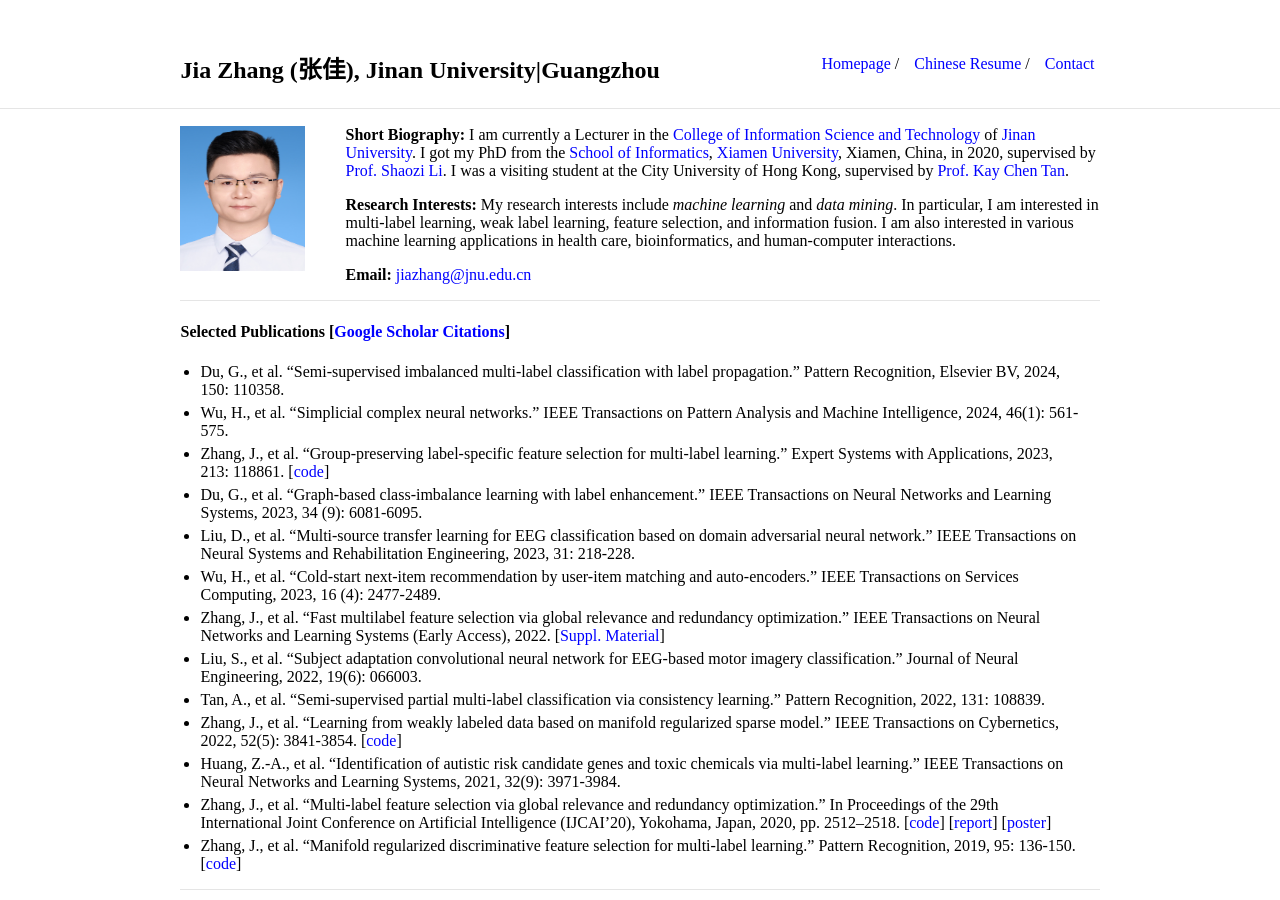
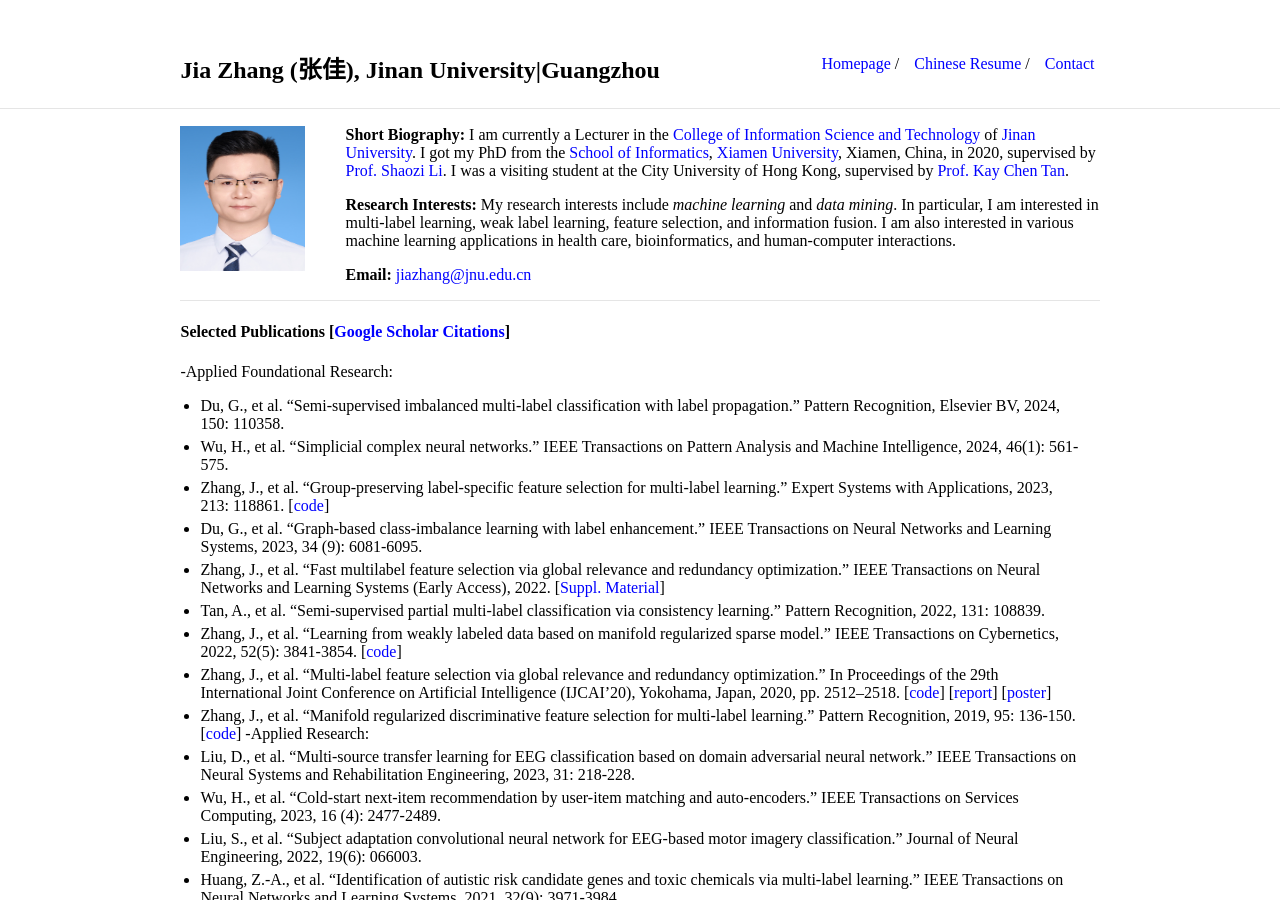
Before and after one commit to jiazhang-ml/jiazhang-ml.github.io, a Jekyll site: the page built from index.md, in a window 1280 px wide and 900 px high. Built offline with Jekyll 4.4.1, drawn with Linux system fonts in a browser that asks for light colours; some of the changed text lies outside the part shown.

Commit message:
Update index.md

```diff
--- a/index.md
+++ b/index.md
@@ -15,19 +15,21 @@ layout: default
 
 #### Selected Publications [[Google Scholar Citations](https://scholar.google.com.hk/citations?user=yBaTk-gAAAAJ&hl=en)]
 
+-Applied Foundational Research:
 * Du, G., et al. "Semi-supervised imbalanced multi-label classification with label propagation." Pattern Recognition, Elsevier BV, 2024, 150: 110358.
 * Wu, H., et al. "Simplicial complex neural networks." IEEE Transactions on Pattern Analysis and Machine Intelligence, 2024, 46(1): 561-575.
 * Zhang, J., et al. "Group-preserving label-specific feature selection for multi-label learning." Expert Systems with Applications, 2023, 213: 118861. [[code](https://codeocean.com/capsule/1281687/tree/v1)]
 * Du, G., et al. "Graph-based class-imbalance learning with label enhancement." IEEE Transactions on Neural Networks and Learning Systems, 2023, 34 (9): 6081-6095.
+* Zhang, J., et al. "Fast multilabel feature selection via global relevance and redundancy optimization." IEEE Transactions on Neural Networks and Learning Systems (Early Access), 2022. [[Suppl. Material](SM-GRROfast.pdf)]
+* Tan, A., et al. "Semi-supervised partial multi-label classification via consistency learning." Pattern Recognition, 2022, 131: 108839.
+* Zhang, J., et al. "Learning from weakly labeled data based on manifold regularized sparse model." IEEE Transactions on Cybernetics, 2022, 52(5): 3841-3854. [[code](MSWL-master.zip)]
+* Zhang, J., et al. "Multi-label feature selection via global relevance and redundancy optimization." In Proceedings of the 29th International Joint Conference on Artificial Intelligence (IJCAI’20), Yokohama, Japan, 2020, pp. 2512–2518. [[code](GRRO-master.zip)] [[report](v15.pptx)] [[poster](poster.pdf)]
+* Zhang, J., et al. "Manifold regularized discriminative feature selection for multi-label learning." Pattern Recognition, 2019, 95: 136-150. [[code](MDFS-master.zip)]
+-Applied Research:
 * Liu, D., et al. "Multi-source transfer learning for EEG classification based on domain adversarial neural network." IEEE Transactions on Neural Systems and Rehabilitation Engineering, 2023, 31: 218-228.
 * Wu, H., et al. "Cold-start next-item recommendation by user-item matching and auto-encoders." IEEE Transactions on Services Computing, 2023, 16 (4): 2477-2489.
-* Zhang, J., et al. "Fast multilabel feature selection via global relevance and redundancy optimization." IEEE Transactions on Neural Networks and Learning Systems (Early Access), 2022. [[Suppl. Material](SM-GRROfast.pdf)]
 * Liu, S., et al. "Subject adaptation convolutional neural network for EEG-based motor imagery classification." Journal of Neural Engineering, 2022, 19(6): 066003.
-* Tan, A., et al. "Semi-supervised partial multi-label classification via consistency learning." Pattern Recognition, 2022, 131: 108839.
-* Zhang, J., et al. "Learning from weakly labeled data based on manifold regularized sparse model." IEEE Transactions on Cybernetics, 2022, 52(5): 3841-3854. [[code](MSWL-master.zip)]
 * Huang, Z.-A., et al. "Identification of autistic risk candidate genes and toxic chemicals via multi-label learning." IEEE Transactions on Neural Networks and Learning Systems, 2021, 32(9): 3971-3984.
-* Zhang, J., et al. "Multi-label feature selection via global relevance and redundancy optimization." In Proceedings of the 29th International Joint Conference on Artificial Intelligence (IJCAI’20), Yokohama, Japan, 2020, pp. 2512–2518. [[code](GRRO-master.zip)] [[report](v15.pptx)] [[poster](poster.pdf)]
-* Zhang, J., et al. "Manifold regularized discriminative feature selection for multi-label learning." Pattern Recognition, 2019, 95: 136-150. [[code](MDFS-master.zip)]
 
 ---
 
```
